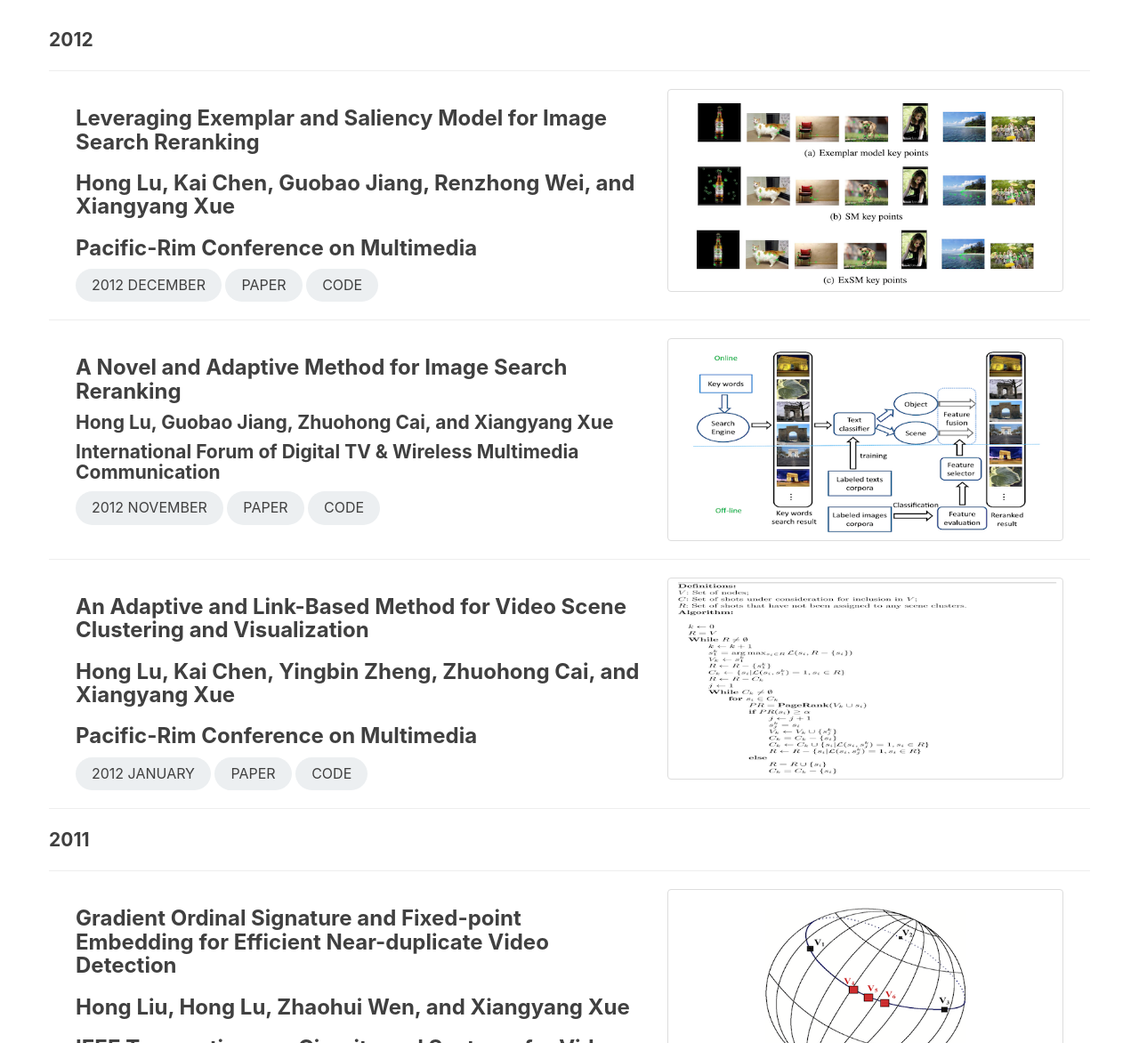
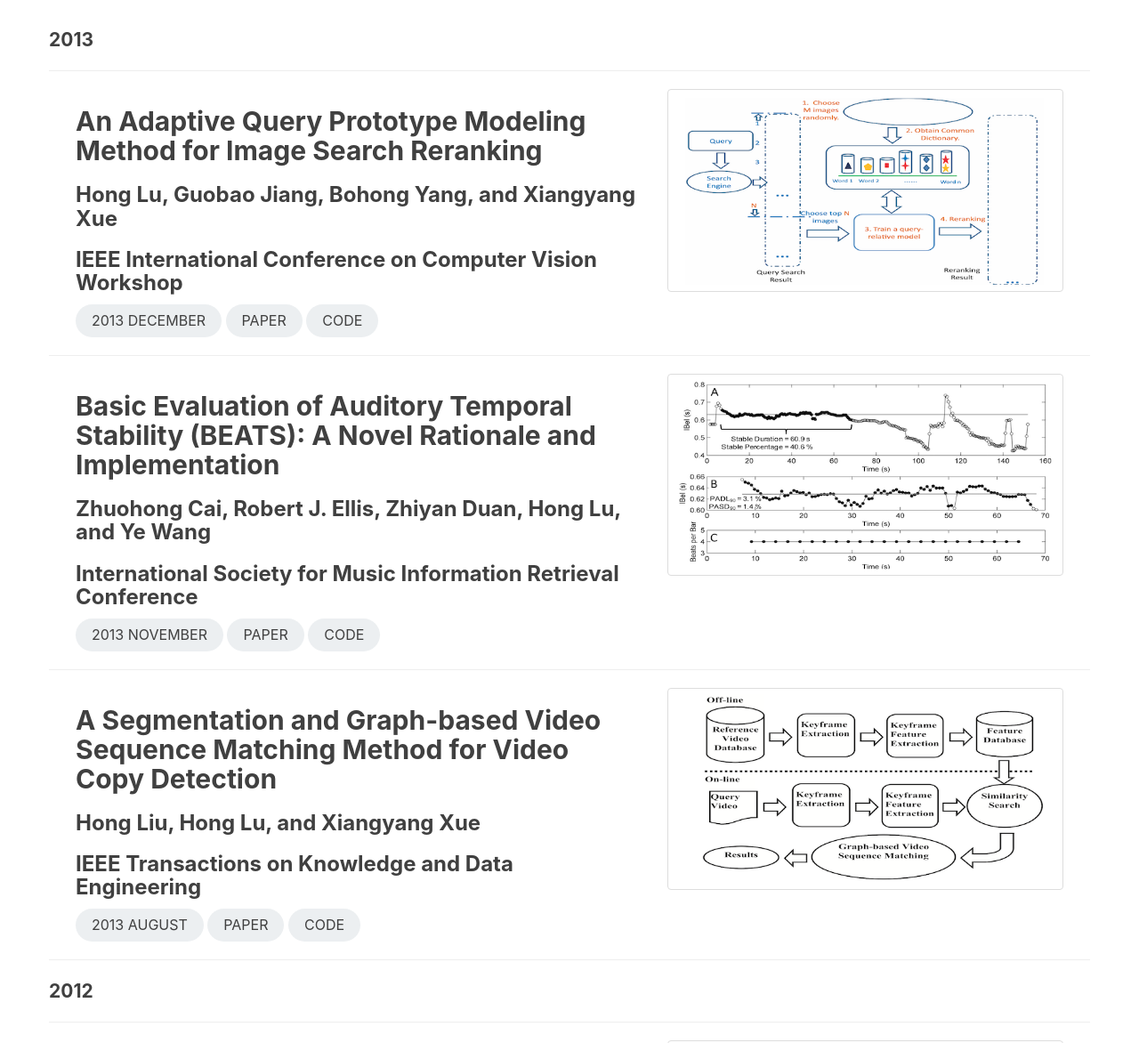
Before and after one commit to lunatics123/lunatics123.github.io, a Jekyll site: the page built from publications.html, in a window 1280 px wide and 1400 px high, scrolled down 190 px. Shown: the part 228-1400 px from the top of the window at 89% size. Built offline with Jekyll 4.4.1, drawn with Linux system fonts in a browser that asks for light colours; comment, search, counter and statistics services are not loaded.

Commit message:
add papers of 2013

```diff
--- a/publications.html
+++ b/publications.html
@@ -5,6 +5,61 @@ header-img: img/pub_bg.jpg
 description: "Read Our Papers"
 permalink: /publications.html
 ---
+
+<h5 class="lead"><b>2013</b></h5>
+<hr>
+
+<section>
+    <div class="container">
+        <div class="col-lg-7">
+            <h2>An Adaptive Query Prototype Modeling Method for Image Search Reranking</h2>
+            <h3>Hong Lu, Guobao Jiang, Bohong Yang, and Xiangyang Xue</h3>
+            <h3>IEEE International Conference on Computer Vision Workshop</h3>
+            <div class="post-tag round-xl">2013 December</div>
+            <a class="post-tag round-xl"
+               href="https://www.cv-foundation.org/openaccess/content_iccv_workshops_2013/W10/html/Lu_An_Adaptive_Query_2013_ICCV_paper.html">Paper</a>
+            <a class="post-tag round-xl">Code</a>
+        </div>
+        <div class="col-lg-5">
+            <img class="img-thumbnail" src="/img/papers/lu2013adaptive.png">
+        </div>
+    </div>
+</section>
+<hr>
+
+<section>
+    <div class="container">
+        <div class="col-lg-7">
+            <h2>Basic Evaluation of Auditory Temporal Stability (BEATS): A Novel Rationale and Implementation</h2>
+            <h3>Zhuohong Cai, Robert J. Ellis, Zhiyan Duan, Hong Lu, and Ye Wang</h3>
+            <h3>International Society for Music Information Retrieval Conference</h3>
+            <div class="post-tag round-xl">2013 November</div>
+            <a class="post-tag round-xl" href="https://ir.webis.de/anthology/2013.ismir_conference-2013.88/">Paper</a>
+            <a class="post-tag round-xl">Code</a>
+        </div>
+        <div class="col-lg-5">
+            <img class="img-thumbnail" src="/img/papers/cai2013basic.png">
+        </div>
+    </div>
+</section>
+<hr>
+
+<section>
+    <div class="container">
+        <div class="col-lg-7">
+            <h2>A Segmentation and Graph-based Video Sequence Matching Method for Video Copy Detection</h2>
+            <h3>Hong Liu, Hong Lu, and Xiangyang Xue</h3>
+            <h3>IEEE Transactions on Knowledge and Data Engineering</h3>
+            <div class="post-tag round-xl">2013 August</div>
+            <a class="post-tag round-xl" href="https://ieeexplore.ieee.org/abstract/document/6189350">Paper</a>
+            <a class="post-tag round-xl">Code</a>
+        </div>
+        <div class="col-lg-5">
+            <img class="img-thumbnail" src="/img/papers/liu2012segmentation.png">
+        </div>
+    </div>
+</section>
+<hr>
 
 <h5 class="lead"><b>2012</b></h5>
 <hr>
```
Also changed, not shown: img/papers/cai2013basic.png (added), img/papers/liu2012segmentation.png (added), img/papers/lu2013adaptive.png (added).
